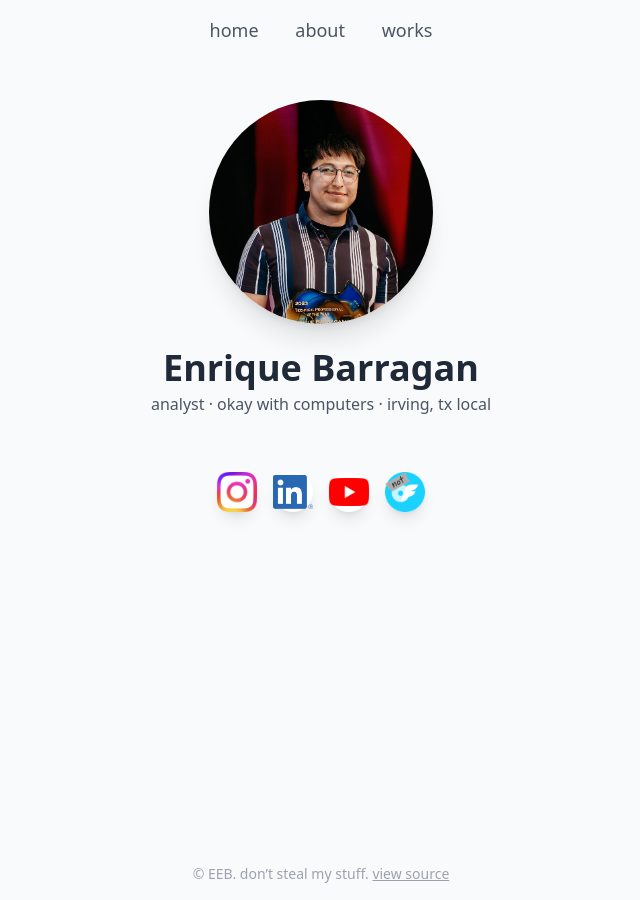
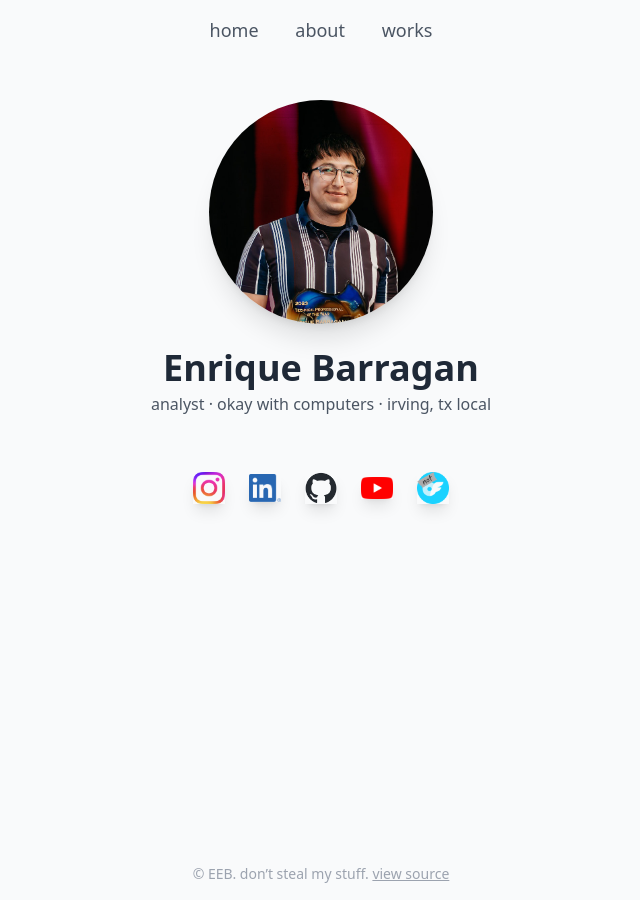
Before and after one commit to enriquebarragan/enriquebarragan.github.io, a Jekyll site: the page built from index.md, in a window 1280 px wide. Shown: the whole page, without its empty margins (319-959 px from the left). Built offline with Jekyll 4.4.1, drawn with Linux system fonts in a browser that asks for light colours; nearby versions of some CDN libraries.

Commit message:
Update socials.html

```diff
--- a/_includes/socials.html
+++ b/_includes/socials.html
@@ -1,29 +1,36 @@
-<div class="flex justify-center gap-4 pt-2">
+<div class="flex justify-center items-center gap-6 pt-2">
   <a href="https://www.instagram.com/enr.que_" target="_blank" rel="noopener noreferrer" aria-label="Instagram"
-     class="w-10 h-10 rounded-full shadow-lg bg-white flex items-center justify-center hover:opacity-80 transition">
+     class="hover:opacity-80 transition">
     <img src="/assets/icons/ig.png"
          alt="Instagram"
-         class="max-w-full max-h-full object-contain">
+         class="w-8 h-auto shadow-lg">
   </a>
 
   <a href="https://www.linkedin.com/in/eebarragan" target="_blank" rel="noopener noreferrer" aria-label="LinkedIn"
-     class="w-10 h-10 rounded-full shadow-lg bg-white flex items-center justify-center hover:opacity-80 transition">
+     class="hover:opacity-80 transition">
     <img src="/assets/icons/LI.png"
          alt="LinkedIn"
-         class="max-w-full max-h-full object-contain">
+         class="w-8 h-auto shadow-lg">
+  </a>
+
+  <a href="https://github.com/enriquebarragan" target="_blank" rel="noopener noreferrer" aria-label="GitHub"
+     class="hover:opacity-80 transition">
+    <img src="/assets/icons/github.png"
+         alt="GitHub"
+         class="w-8 h-auto shadow-lg">
   </a>
 
   <a href="https://www.youtube.com/@frozenmonkeylove" target="_blank" rel="noopener noreferrer" aria-label="YouTube"
-     class="w-10 h-10 rounded-full shadow-lg bg-white flex items-center justify-center hover:opacity-80 transition">
+     class="hover:opacity-80 transition">
     <img src="/assets/icons/yt.png"
          alt="YouTube"
-         class="max-w-full max-h-full object-contain">
+         class="w-8 h-auto shadow-lg">
   </a>
 
   <a href="{{ '/rips/onlyfans/' | relative_url }}" aria-label="OnlyFans (not really)"
-     class="w-10 h-10 rounded-full shadow-lg bg-white flex items-center justify-center hover:opacity-80 transition">
+     class="hover:opacity-80 transition">
     <img src="/assets/icons/not_onlyfans.png"
          alt="OnlyFans (not really)"
-         class="max-w-full max-h-full object-contain">
+         class="w-8 h-auto shadow-lg">
   </a>
 </div>
```
